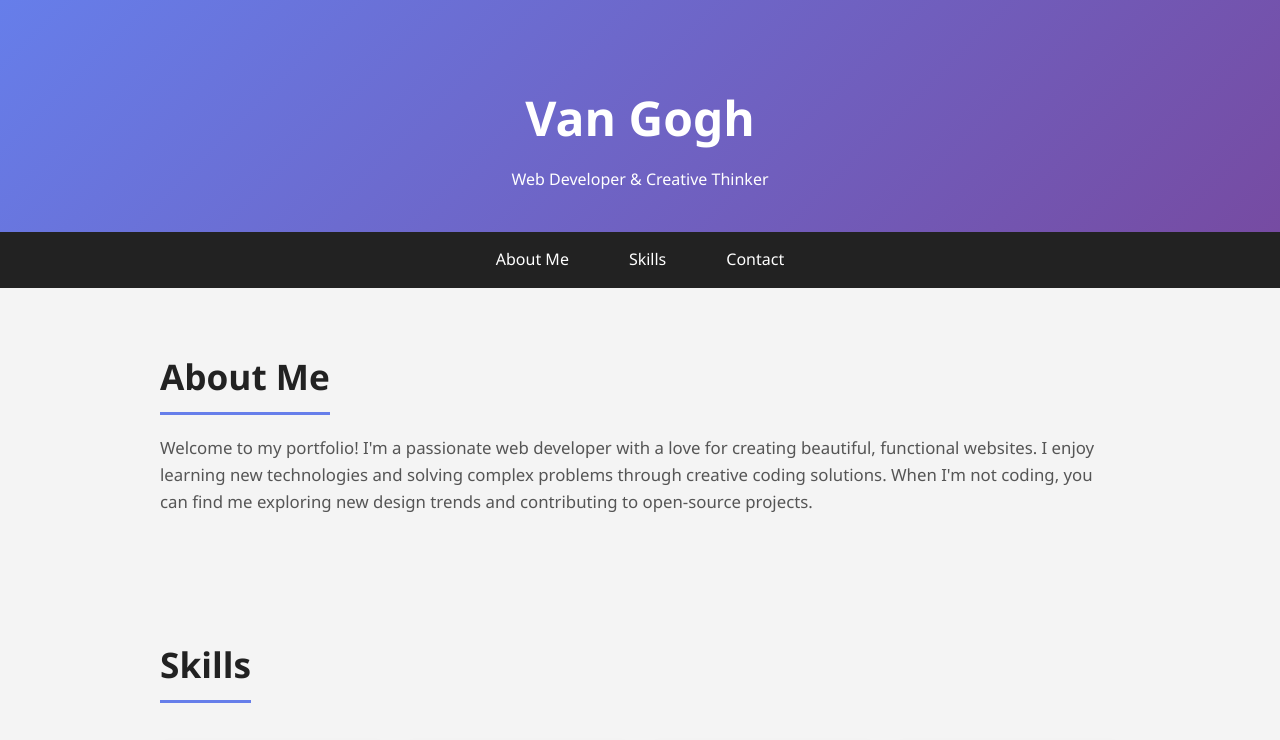
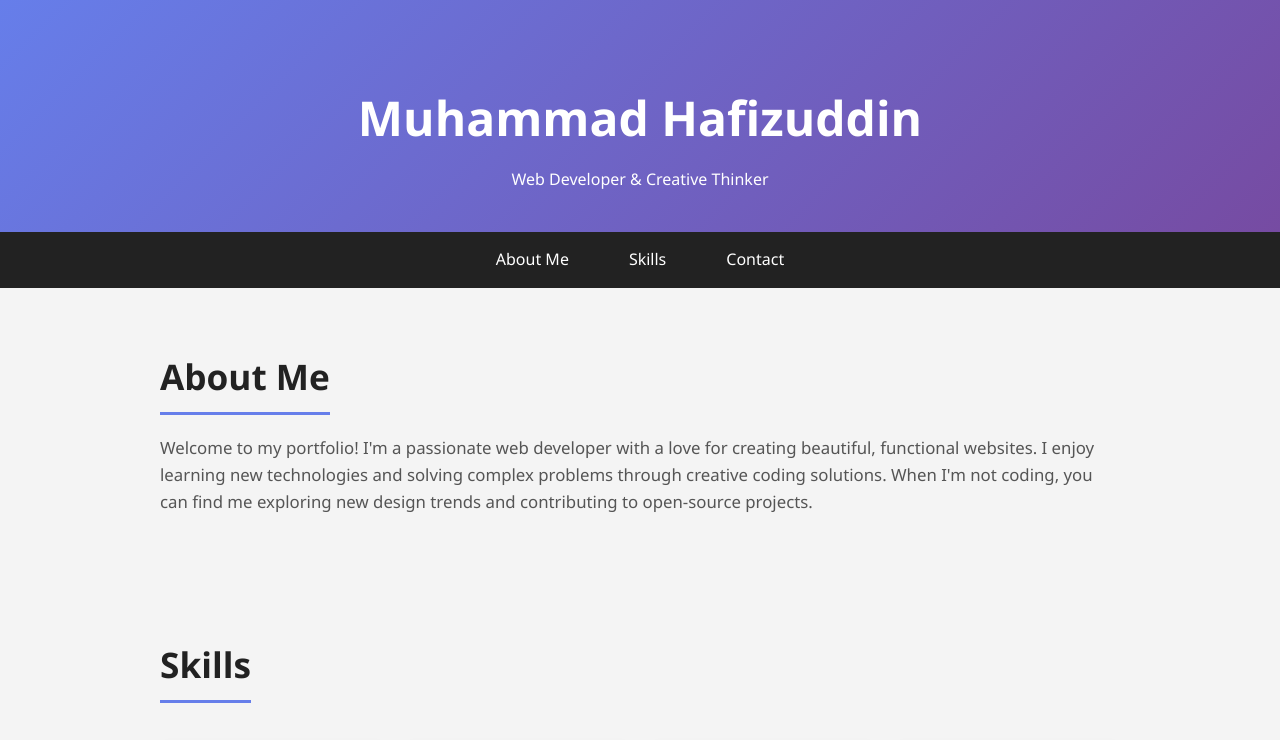
Before and after one commit to hafizr4him/MHR, a plain HTML site: page index.html in a window 1280 px wide. Shown: the top 740 px of the page. Drawn offline with Linux system fonts and the light colour scheme.

Commit message:
Update index.html

```diff
--- a/index.html
+++ b/index.html
@@ -9,7 +9,7 @@
 <body>
   <header class="header">
     <div class="container">
-      <h1>Van Gogh</h1>
+      <h1>Muhammad Hafizuddin</h1>
       <p>Web Developer & Creative Thinker</p>
     </div>
   </header>
```
